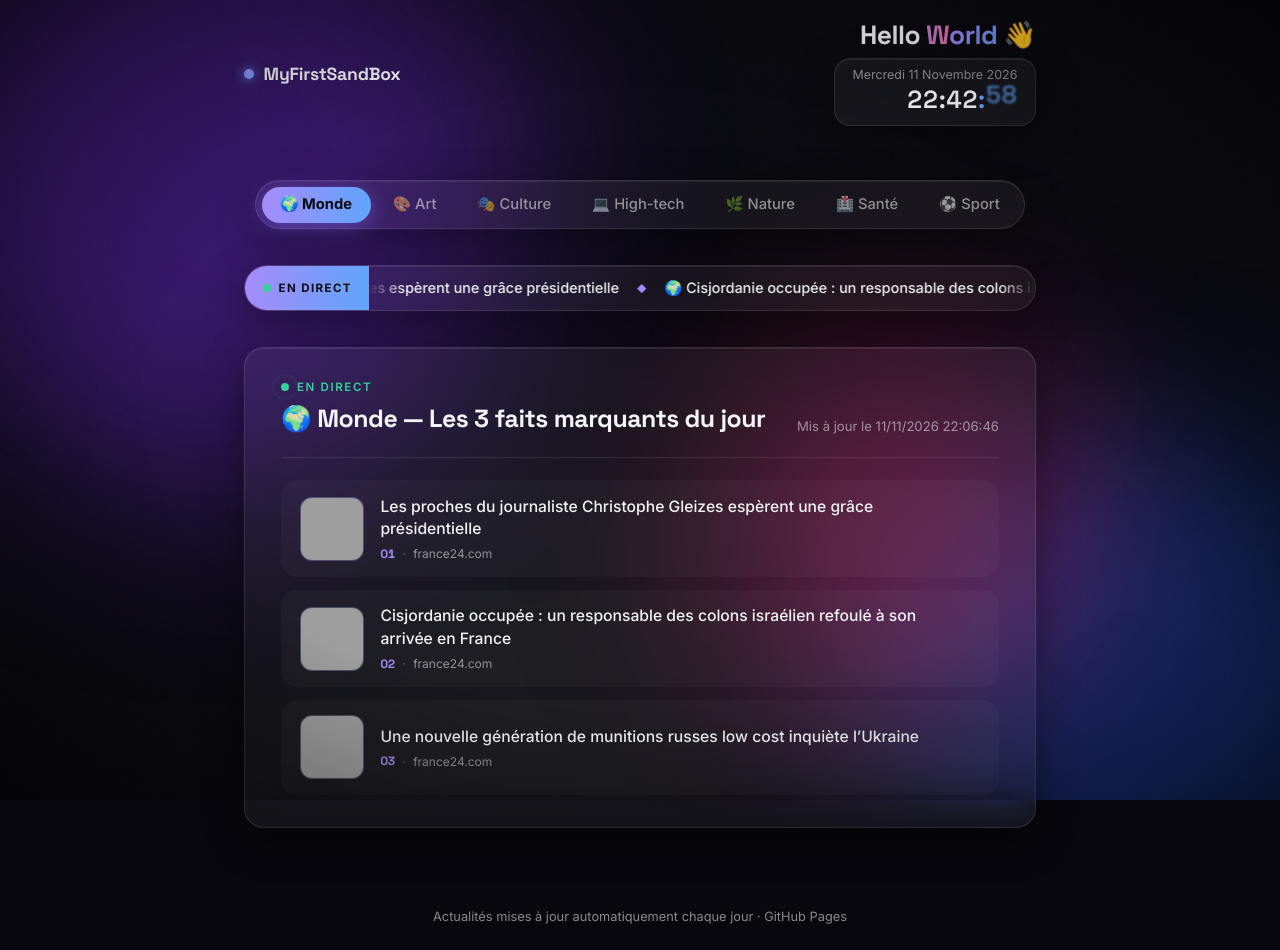
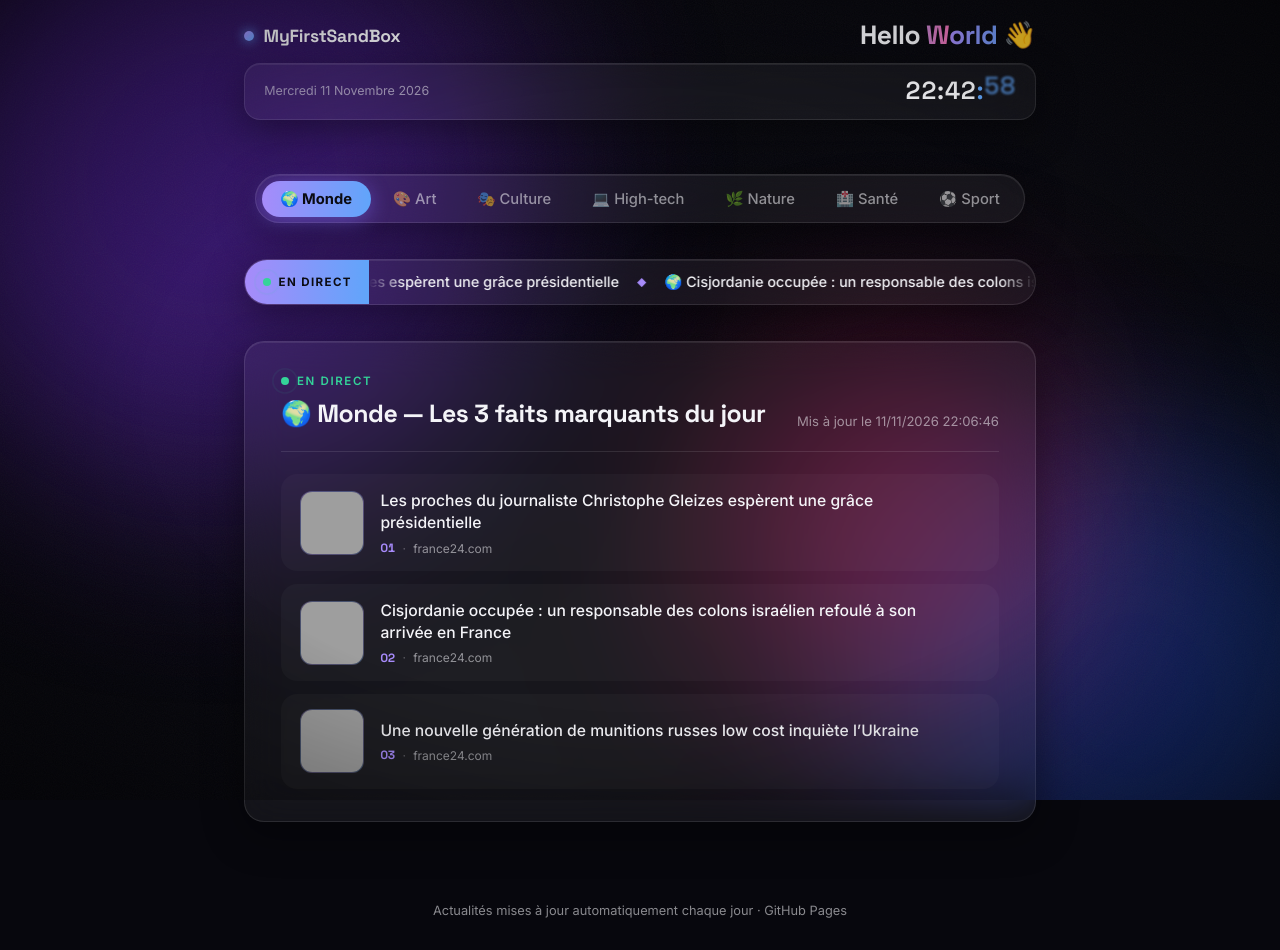
Before and after one commit to degrysefranck-commits/MyFirstSandBox, a plain HTML site: page index.html in a window 1280 px wide. Drawn offline with Linux system fonts and the light colour scheme; grey boxes are pictures that could not be loaded.

Commit message:
Bloc horloge en pleine largeur (barre date/heure) aligne sur les modules
Co-authored-by: degrysefranck-commits <degrysefranck-commits@users.noreply.github.com>

```diff
--- a/index.html
+++ b/index.html
@@ -18,13 +18,13 @@
     <div class="noise" aria-hidden="true"></div>
 
     <header class="topbar">
-        <div class="brand"><span class="brand-dot"></span>MyFirstSandBox</div>
-        <div class="topbar-right">
+        <div class="topbar-row">
+            <div class="brand"><span class="brand-dot"></span>MyFirstSandBox</div>
             <h1 class="topbar-title fade-up">Hello <span class="gradient">World</span> 👋</h1>
-            <div class="clock glass fade-up delay-1">
-                <span class="clock-date" id="clock-date"></span>
-                <span class="clock-time"><span id="clock-hm">--:--</span><span class="clock-colon">:</span><span class="clock-sec" id="clock-sec">--</span></span>
-            </div>
+        </div>
+        <div class="clock glass fade-up delay-1">
+            <span class="clock-date" id="clock-date"></span>
+            <span class="clock-time"><span id="clock-hm">--:--</span><span class="clock-colon">:</span><span class="clock-sec" id="clock-sec">--</span></span>
         </div>
     </header>
 
--- a/style.css
+++ b/style.css
@@ -105,14 +105,21 @@ body::after {
 
 .topbar {
     display: flex;
+    flex-direction: column;
+    align-items: stretch;
+    gap: 0.9rem;
+    width: 100%;
+    max-width: 840px;
+    margin: 0 auto;
+    padding: 1.4rem 1.5rem;
+}
+
+.topbar-row {
+    display: flex;
     justify-content: space-between;
     align-items: center;
     gap: 1rem;
     flex-wrap: wrap;
-    width: 100%;
-    max-width: 840px;
-    margin: 0 auto;
-    padding: 1.4rem 1.5rem;
 }
 
 .brand {
@@ -133,13 +140,6 @@ body::after {
     box-shadow: 0 0 12px var(--accent-2);
 }
 
-.topbar-right {
-    display: flex;
-    flex-direction: column;
-    align-items: flex-end;
-    gap: 0.55rem;
-}
-
 .topbar-title {
     font-family: var(--font-display);
     font-size: 1.65rem;
@@ -149,11 +149,14 @@ body::after {
 }
 
 .clock {
+    width: 100%;
     display: flex;
-    flex-direction: column;
-    align-items: flex-end;
+    flex-direction: row;
+    align-items: center;
+    justify-content: space-between;
+    gap: 1rem;
     line-height: 1.3;
-    padding: 0.55rem 1.1rem;
+    padding: 0.7rem 1.2rem;
     border-radius: 16px;
 }
 
@@ -533,6 +536,7 @@ body::after {
 
 @media (max-width: 640px) {
     .topbar { padding: 1.1rem 1.5rem; }
+    .topbar-row { justify-content: center; }
     .topbar-title { font-size: 1.3rem; }
     .clock-time { font-size: 1.25rem; }
     .theme-menu { border-radius: 24px; }
```
